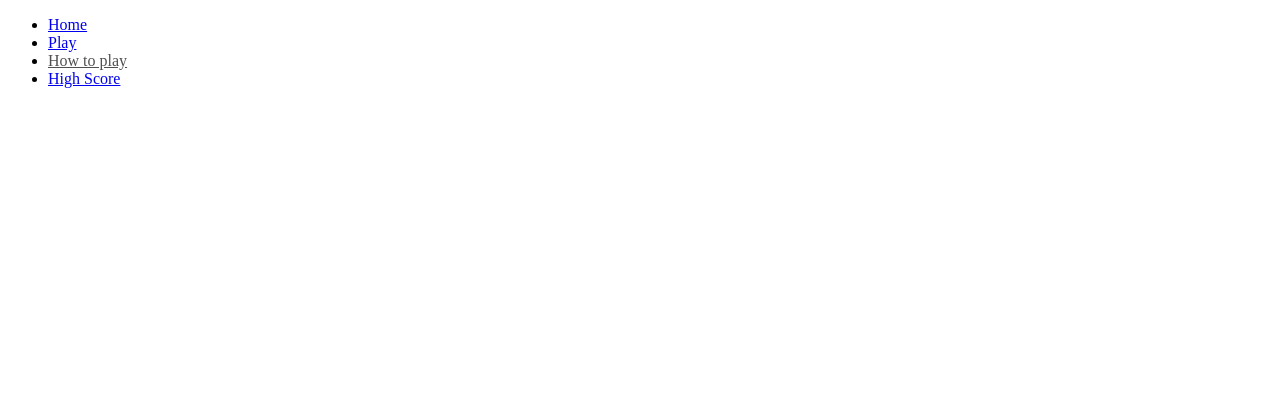
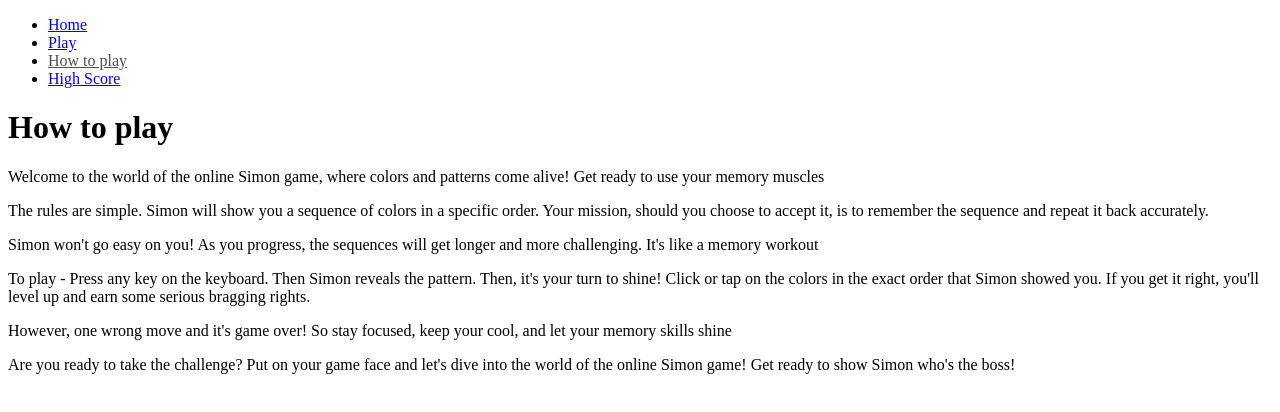
Before and after one commit to Cmorgan21/The-Simon-Game, a plain HTML site: page howtoplay.html in a window 1280 px wide. Drawn offline with Linux system fonts and the light colour scheme.

Commit message:
create howtoplay main section with title and text

```diff
--- a/howtoplay.html
+++ b/howtoplay.html
@@ -22,5 +22,22 @@
             </ul>
         </nav>
     </div>
+    <main>
+        <div id="how-to-play-container">
+            <!-- Container containing all text elements -->
+            <h1>How to play</h1>
+            <p>Welcome to the world of the online Simon game, where colors and patterns come alive! Get ready to use your memory muscles</p>
+
+                <p>The rules are simple. Simon will show you a sequence of colors in a specific order. Your mission, should you choose to accept it, is to remember the sequence and repeat it back accurately.</p>
+
+                <p>Simon won't go easy on you! As you progress, the sequences will get longer and more challenging. It's like a memory workout</p>
+
+                <p>To play - Press any key on the keyboard. Then Simon reveals the pattern. Then, it's your turn to shine! Click or tap on the colors in the exact order that Simon showed you. If you get it right, you'll level up and earn some serious bragging rights.</p>
+
+                <p>However, one wrong move and it's game over! So stay focused, keep your cool, and let your memory skills shine</p>
+
+                <p>Are you ready to take the challenge? Put on your game face and let's dive into the world of the online Simon game! Get ready to show Simon who's the boss!</p>
+        </div>
+    </main>
 
 </body>
```
